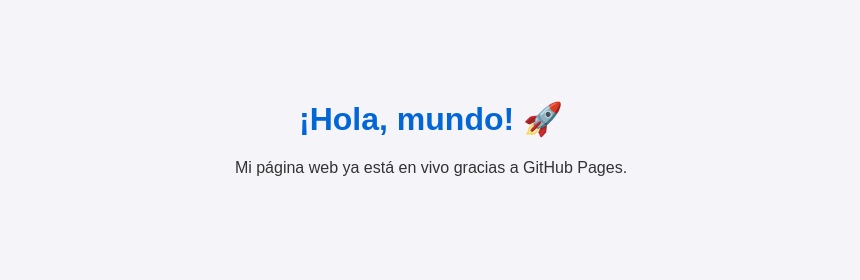
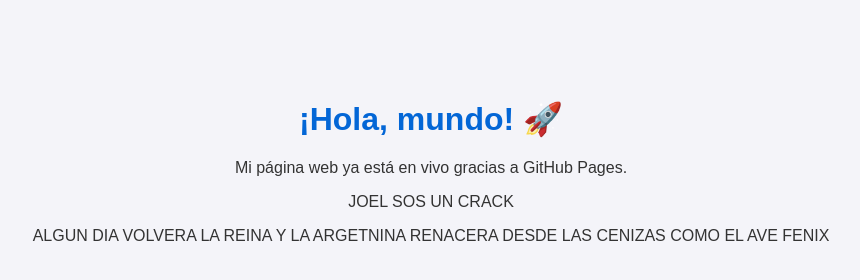
Before and after one commit to valentindellacasa301207-commits/Pagina-Joel, a plain HTML site: page index.html in a window 1280 px wide. Shown: the whole page, without its empty margins (209-1069 px from the left). Drawn offline with Linux system fonts and the light colour scheme.

Commit message:
AGREGUE UNOS MENSAJES PERSONALIZADOS

```diff
--- a/index.html
+++ b/index.html
@@ -20,5 +20,7 @@
 <body>
     <h1>¡Hola, mundo! 🚀</h1>
     <p>Mi página web ya está en vivo gracias a GitHub Pages.</p>
+    <p>JOEL SOS UN CRACK</p>
+    <p>ALGUN DIA VOLVERA LA REINA Y LA ARGETNINA RENACERA DESDE LAS CENIZAS COMO EL AVE FENIX</p>
 </body>
 </html>
```
